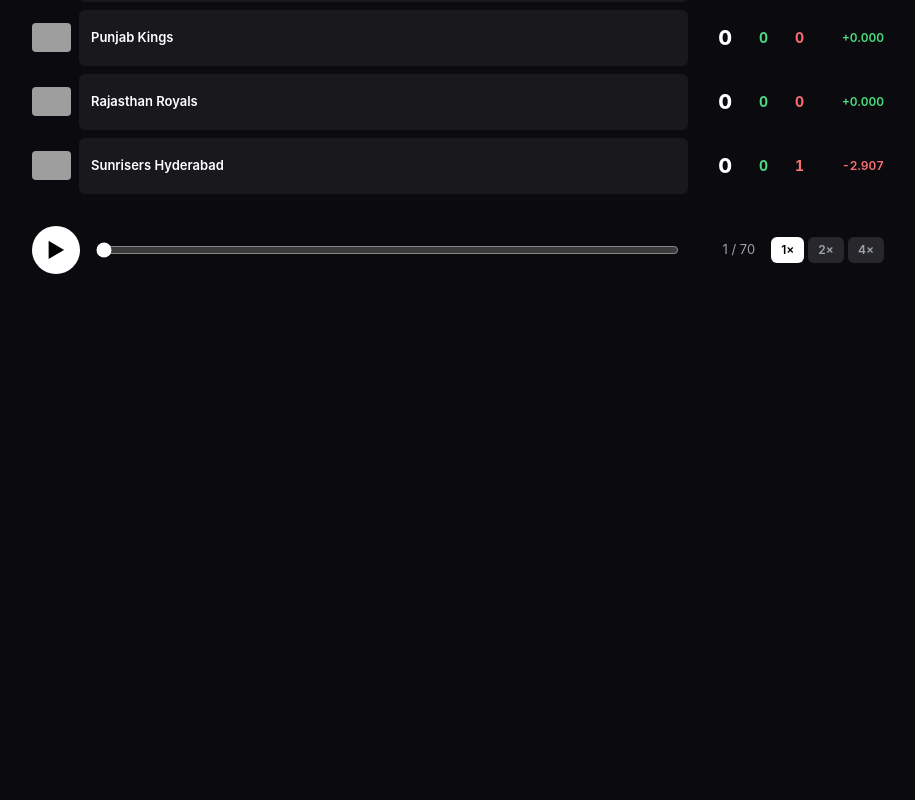
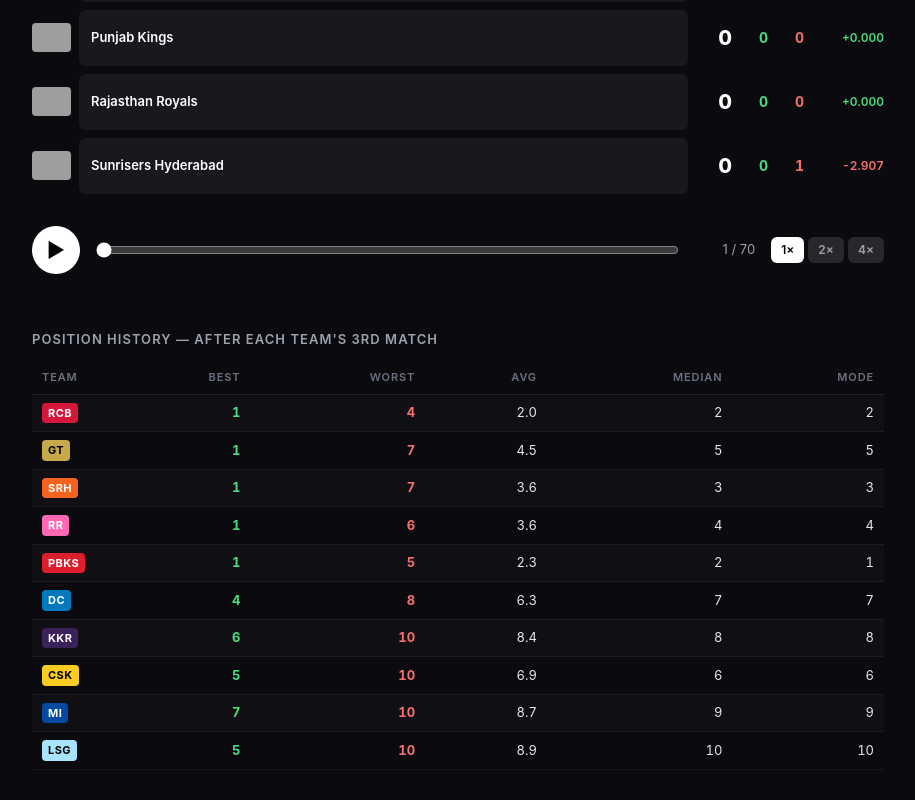
Before and after one commit to rmadhuram/ipl-2026-bar-race, a Next.js app: page / in a window 1280 px wide. Shown: the part 763-1563 px from the top of the page, without its empty margins (182-1097 px from the left). Before the commit the page ends 1069 px from the top, so only its background shows below. Built offline with nearby package versions, Linux system fonts and the light colour scheme; grey boxes are pictures that could not be loaded; a web font is replaced by a local one.

Commit message:
added position analytics

```diff
--- a/components/BarChartRace.tsx
+++ b/components/BarChartRace.tsx
@@ -1,8 +1,10 @@
 "use client";
-import { useState, useEffect } from "react";
+import { useState, useEffect, useMemo } from "react";
 import { AnimatePresence, motion } from "framer-motion";
 import RaceBar, { BAR_HEIGHT, GAP } from "@/components/RaceBar";
 import Controls from "@/components/Controls";
+import PositionStatsTable from "@/components/PositionStatsTable";
+import { computePositionStats } from "@/lib/positionStats";
 import type { MatchSnapshot } from "@/lib/types";
 
 const SPEEDS: Record<1 | 2 | 4, number> = { 1: 1200, 2: 700, 4: 350 };
@@ -16,6 +18,7 @@
   const [frame, setFrame] = useState(0);
   const [isPlaying, setIsPlaying] = useState(false);
   const [speed, setSpeed] = useState<1 | 2 | 4>(1);
+  const positionStats = useMemo(() => computePositionStats(snapshots), [snapshots]);
 
   useEffect(() => {
     if (!isPlaying) return;
@@ -109,6 +112,8 @@
           setIsPlaying(false);
         }}
       />
+
+      <PositionStatsTable stats={positionStats} />
     </div>
   );
 }
--- /dev/null
+++ b/components/PositionStatsTable.tsx
@@ -0,0 +1,104 @@
+"use client";
+import { TEAM_CONFIG } from "@/constants/teams";
+import type { TeamPositionStats } from "@/lib/positionStats";
+
+interface Props {
+  stats: TeamPositionStats[];
+}
+
+const cell: React.CSSProperties = {
+  padding: "8px 10px",
+  textAlign: "right",
+  fontVariantNumeric: "tabular-nums",
+  fontSize: 13,
+  color: "#e5e7eb",
+};
+
+const headerCell: React.CSSProperties = {
+  padding: "8px 10px",
+  textAlign: "right",
+  fontSize: 11,
+  fontWeight: 600,
+  color: "#6b7280",
+  textTransform: "uppercase",
+  letterSpacing: "0.08em",
+};
+
+export default function PositionStatsTable({ stats }: Props) {
+  return (
+    <div style={{ marginTop: 32 }}>
+      <div
+        style={{
+          fontSize: 13,
+          fontWeight: 600,
+          color: "#9ca3af",
+          marginBottom: 12,
+          textTransform: "uppercase",
+          letterSpacing: "0.08em",
+        }}
+      >
+        Position history — after each team's 3rd match
+      </div>
+      <div style={{ overflowX: "auto" }}>
+        <table
+          style={{
+            width: "100%",
+            borderCollapse: "collapse",
+            fontSize: 13,
+          }}
+        >
+          <thead>
+            <tr style={{ borderBottom: "1px solid rgba(255,255,255,0.08)" }}>
+              <th style={{ ...headerCell, textAlign: "left", width: 80 }}>Team</th>
+              <th style={headerCell}>Best</th>
+              <th style={headerCell}>Worst</th>
+              <th style={headerCell}>Avg</th>
+              <th style={headerCell}>Median</th>
+              <th style={headerCell}>Mode</th>
+            </tr>
+          </thead>
+          <tbody>
+            {stats.map((row, i) => {
+              const cfg = TEAM_CONFIG[row.team];
+              return (
+                <tr
+                  key={row.team}
+                  style={{
+                    borderBottom: "1px solid rgba(255,255,255,0.05)",
+                    background: i % 2 === 0 ? "rgba(255,255,255,0.02)" : "transparent",
+                  }}
+                >
+                  <td style={{ ...cell, textAlign: "left" }}>
+                    <span
+                      style={{
+                        display: "inline-block",
+                        background: cfg.primary,
+                        color: cfg.text,
+                        fontWeight: 700,
+                        fontSize: 11,
+                        padding: "2px 6px",
+                        borderRadius: 4,
+                        letterSpacing: "0.04em",
+                      }}
+                    >
+                      {row.abbrev}
+                    </span>
+                  </td>
+                  <td style={{ ...cell, color: "#4ade80", fontWeight: 700 }}>
+                    {row.best}
+                  </td>
+                  <td style={{ ...cell, color: "#f87171", fontWeight: 700 }}>
+                    {row.worst}
+                  </td>
+                  <td style={cell}>{row.avg.toFixed(1)}</td>
+                  <td style={cell}>{row.median}</td>
+                  <td style={cell}>{row.mode.join(", ")}</td>
+                </tr>
+              );
+            })}
+          </tbody>
+        </table>
+      </div>
+    </div>
+  );
+}
--- /dev/null
+++ b/lib/positionStats.ts
@@ -0,0 +1,61 @@
+import type { MatchSnapshot } from "@/lib/types";
+
+export interface TeamPositionStats {
+  team: string;
+  abbrev: string;
+  best: number;
+  worst: number;
+  avg: number;
+  median: number;
+  mode: number[];
+  dataPoints: number;
+}
+
+export function computePositionStats(snapshots: MatchSnapshot[]): TeamPositionStats[] {
+  const teamRanks: Record<string, { abbrev: string; ranks: number[] }> = {};
+
+  for (const snapshot of snapshots) {
+    for (const standing of snapshot.standings) {
+      if (!teamRanks[standing.team]) {
+        teamRanks[standing.team] = { abbrev: standing.abbrev, ranks: [] };
+      }
+      if (standing.matchesPlayed >= 3) {
+        teamRanks[standing.team].ranks.push(standing.rank);
+      }
+    }
+  }
+
+  const finalStandings = snapshots[snapshots.length - 1]?.standings ?? [];
+  const finalRankMap = new Map(finalStandings.map((s) => [s.team, s.rank]));
+
+  const stats: TeamPositionStats[] = Object.entries(teamRanks)
+    .filter(([, { ranks }]) => ranks.length > 0)
+    .map(([team, { abbrev, ranks }]) => {
+      const sorted = [...ranks].sort((a, b) => a - b);
+      const best = sorted[0];
+      const worst = sorted[sorted.length - 1];
+      const avg = Math.round((ranks.reduce((s, r) => s + r, 0) / ranks.length) * 10) / 10;
+
+      const mid = Math.floor(sorted.length / 2);
+      const median =
+        sorted.length % 2 === 0
+          ? Math.round(((sorted[mid - 1] + sorted[mid]) / 2) * 10) / 10
+          : sorted[mid];
+
+      const freq: Record<number, number> = {};
+      for (const r of ranks) freq[r] = (freq[r] ?? 0) + 1;
+      const maxFreq = Math.max(...Object.values(freq));
+      const mode = Object.entries(freq)
+        .filter(([, f]) => f === maxFreq)
+        .map(([r]) => Number(r))
+        .sort((a, b) => a - b);
+
+      return { team, abbrev, best, worst, avg, median, mode, dataPoints: ranks.length };
+    });
+
+  stats.sort(
+    (a, b) => (finalRankMap.get(a.team) ?? 99) - (finalRankMap.get(b.team) ?? 99)
+  );
+
+  return stats;
+}
--- a/lib/processData.ts
+++ b/lib/processData.ts
@@ -45,6 +45,7 @@
   pts: number;
   wins: number;
   losses: number;
+  matchesPlayed: number;
   runsScored: number;
   ballsFaced: number;
   runsConceded: number;
@@ -81,7 +82,7 @@
 
   const stats: Record<string, TeamStats> = {};
   for (const team of ALL_TEAMS) {
-    stats[team] = { pts: 0, wins: 0, losses: 0, runsScored: 0, ballsFaced: 0, runsConceded: 0, ballsBowled: 0 };
+    stats[team] = { pts: 0, wins: 0, losses: 0, matchesPlayed: 0, runsScored: 0, ballsFaced: 0, runsConceded: 0, ballsBowled: 0 };
   }
 
   const snapshots: MatchSnapshot[] = [];
@@ -92,6 +93,9 @@
     const [teamA, teamB] = info.teams;
     const matchNumber = info.event.match_number;
     const date = info.dates[0];
+
+    stats[teamA].matchesPlayed += 1;
+    stats[teamB].matchesPlayed += 1;
 
     if (outcome.result === "no result") {
       stats[teamA].pts += 1;
@@ -153,6 +157,7 @@
         pts: s.pts,
         wins: s.wins,
         losses: s.losses,
+        matchesPlayed: s.matchesPlayed,
         nrr: Math.round(nrr * 1000) / 1000,
         rank: 0,
       };
--- a/lib/types.ts
+++ b/lib/types.ts
@@ -6,6 +6,7 @@
   rank: number;
   wins: number;
   losses: number;
+  matchesPlayed: number;
 }
 
 export interface MatchSnapshot {
```
Also changed, not shown: 2 other files (tests, documents, lock files or other folders).
